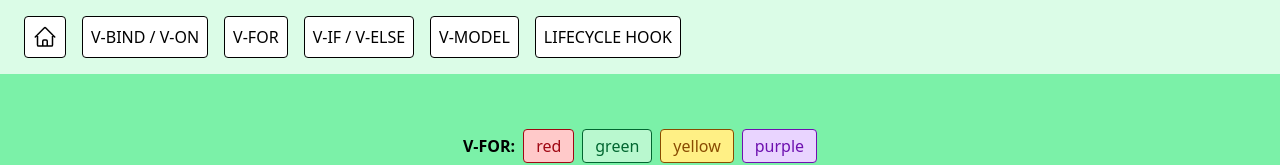
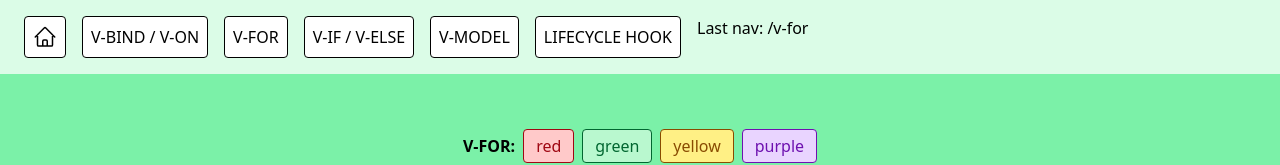
Before and after one commit to theolevisage/vue-vite-app, a Vue app: page /v-for in a window 1280 px wide. Shown: the top 165 px of the page. Built offline with nearby package versions, Linux system fonts and the light colour scheme.

Commit message:
navigation store created

```diff
--- a/package.json
+++ b/package.json
@@ -9,6 +9,7 @@
     "preview": "vite preview"
   },
   "dependencies": {
+    "pinia": "^3.0.4",
     "vue": "^3.5.24",
     "vue-router": "^4.6.4"
   },
--- a/src/App.vue
+++ b/src/App.vue
@@ -39,6 +39,7 @@
       >
         LIFECYCLE HOOK
       </RouterLink>
+      <div>Last nav: {{ navStore.lastNavigatedRoute }}</div>
     </nav>
     <main>
       <RouterView />
@@ -47,5 +48,6 @@
 </template>
 
 <script setup>
-  // Empty
+  import { useNavigationStore } from './stores/navigation'
+  const navStore = useNavigationStore()
 </script>
--- a/src/main.js
+++ b/src/main.js
@@ -1,6 +1,12 @@
 import { createApp } from 'vue'
+import { createPinia } from 'pinia'
 import './style.css'
 import App from './App.vue'
 import { router } from './router/index.js'
 
-createApp(App).use(router).mount('#app')
+const pinia = createPinia()
+
+createApp(App)
+    .use(router)
+    .use(pinia)
+    .mount('#app')
--- /dev/null
+++ b/src/stores/navigation.js
@@ -0,0 +1,12 @@
+import { defineStore } from 'pinia'
+import { ref } from 'vue'
+
+export const useNavigationStore = defineStore('navigation', () => {
+    const lastNavigatedRoute = ref('')
+
+    const setLastNavigatedRoute = (route) => {
+        lastNavigatedRoute.value = route
+    }
+
+    return { lastNavigatedRoute, setLastNavigatedRoute }
+})
--- a/src/views/HomeView.vue
+++ b/src/views/HomeView.vue
@@ -1,3 +1,11 @@
 <template>
     <div>This is the home view</div>
 </template>
+<script setup lang="js">
+  import { useNavigationStore } from '../stores/navigation'
+  import { useRoute } from 'vue-router';
+
+  const navStore = useNavigationStore()
+  const currentRoute = useRoute().path
+  navStore.setLastNavigatedRoute(currentRoute)
+</script>
--- a/src/views/IncrementView.vue
+++ b/src/views/IncrementView.vue
@@ -22,11 +22,17 @@
 </template>
 <script setup lang="js">
   import { ref } from 'vue'
-  import IncrementButton from '../components/IncrementButton.vue';
+  import IncrementButton from '../components/IncrementButton.vue'
+  import { useNavigationStore } from '../stores/navigation'
+  import { useRoute } from 'vue-router';
   // incremental button ref and method
   const counterValue = ref(0)
   const incrementValue = () => {
     console.log('Le bouton a été cliqué')
     counterValue.value++
   }
+
+  const navStore = useNavigationStore()
+  const currentRoute = useRoute().path
+  navStore.setLastNavigatedRoute(currentRoute)
 </script>
--- a/src/views/LifecycleHookView.vue
+++ b/src/views/LifecycleHookView.vue
@@ -12,10 +12,16 @@
 </template>
 <script setup lang="js">
   import { ref, onMounted } from 'vue'
+  import { useNavigationStore } from '../stores/navigation'
+  import { useRoute } from 'vue-router'
   // API call
   const pokemonData = ref()
   onMounted( async () => {
     const response = await fetch('https://tyradex.app/api/v1/pokemon/246')
     pokemonData.value = await response.json()
   })
+
+  const navStore = useNavigationStore()
+  const currentRoute = useRoute().path
+  navStore.setLastNavigatedRoute(currentRoute)
 </script>
--- a/src/views/VForView.vue
+++ b/src/views/VForView.vue
@@ -10,7 +10,13 @@
     </div>
 </template>
 <script setup lang="js">
-  import ColorTag from '../components/ColorTag.vue';
+  import ColorTag from '../components/ColorTag.vue'
+  import { useNavigationStore } from '../stores/navigation'
+  import { useRoute } from 'vue-router'
   // color array for v-for
   const colors = [ 'red', 'green', 'yellow', 'purple']
+
+  const navStore = useNavigationStore()
+  const currentRoute = useRoute().path
+  navStore.setLastNavigatedRoute(currentRoute)
 </script>
--- a/src/views/VIfView.vue
+++ b/src/views/VIfView.vue
@@ -8,10 +8,16 @@
 </template>
 <script setup lang="js">
   import { ref } from 'vue'
-  import SimpleButton from '../components/SimpleButton.vue';
+  import SimpleButton from '../components/SimpleButton.vue'
+  import { useNavigationStore } from '../stores/navigation'
+  import { useRoute } from 'vue-router'
   // ref and method for v-if
   const visible = ref(true)
   const toggleVisibility = () => {
     visible.value = !visible.value
   }
+
+  const navStore = useNavigationStore()
+  const currentRoute = useRoute().path
+  navStore.setLastNavigatedRoute(currentRoute)
 </script>
--- a/src/views/VModelView.vue
+++ b/src/views/VModelView.vue
@@ -12,6 +12,12 @@
 </template>
 <script setup lang="js">
   import { ref } from 'vue'
+  import { useNavigationStore } from '../stores/navigation'
+  import { useRoute } from 'vue-router'
   // ref for v-model
   const vModelValue = ref('')
+
+  const navStore = useNavigationStore()
+  const currentRoute = useRoute().path
+  navStore.setLastNavigatedRoute(currentRoute)
 </script>
```
Also changed, not shown: 1 other file (tests, documents, lock files or other folders).
